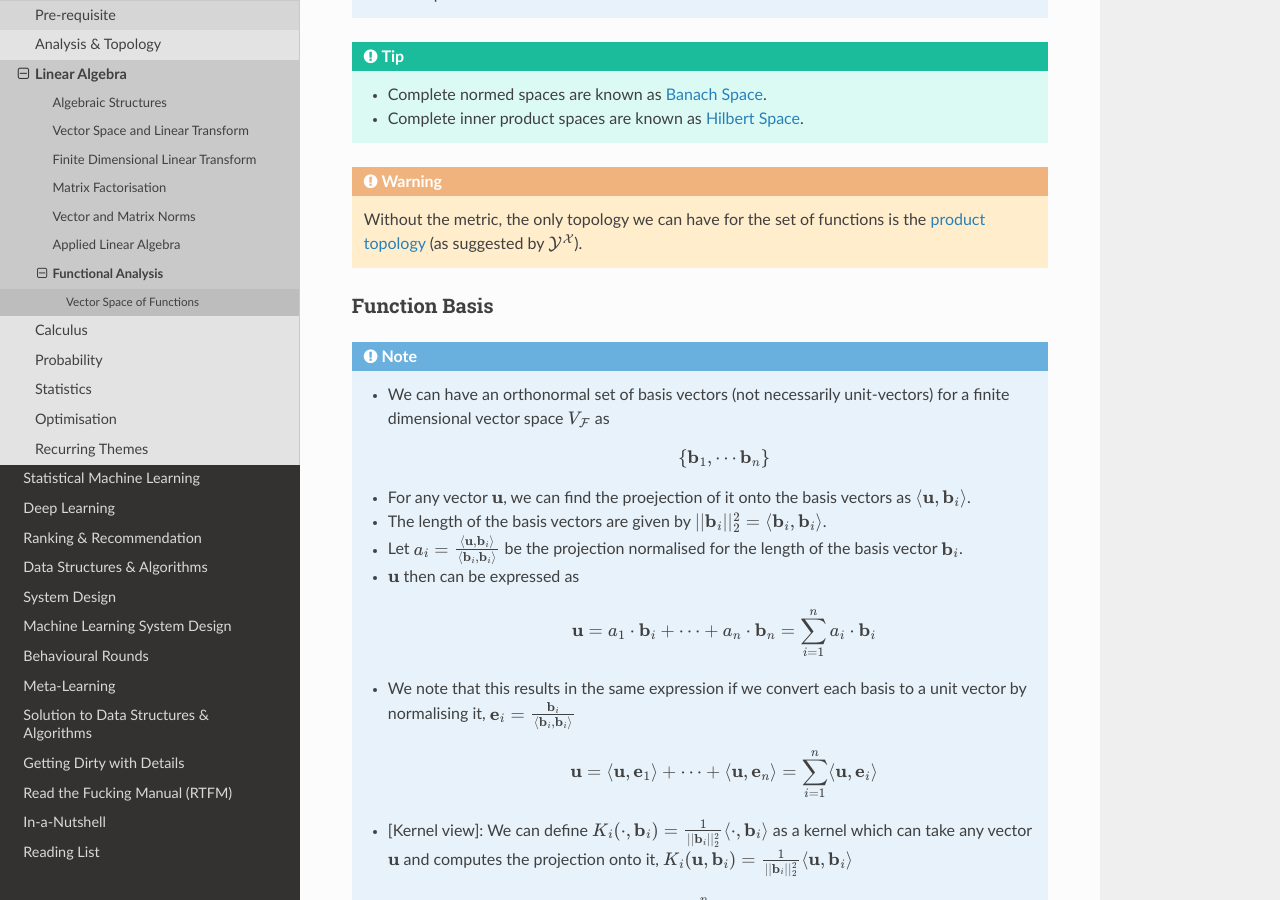
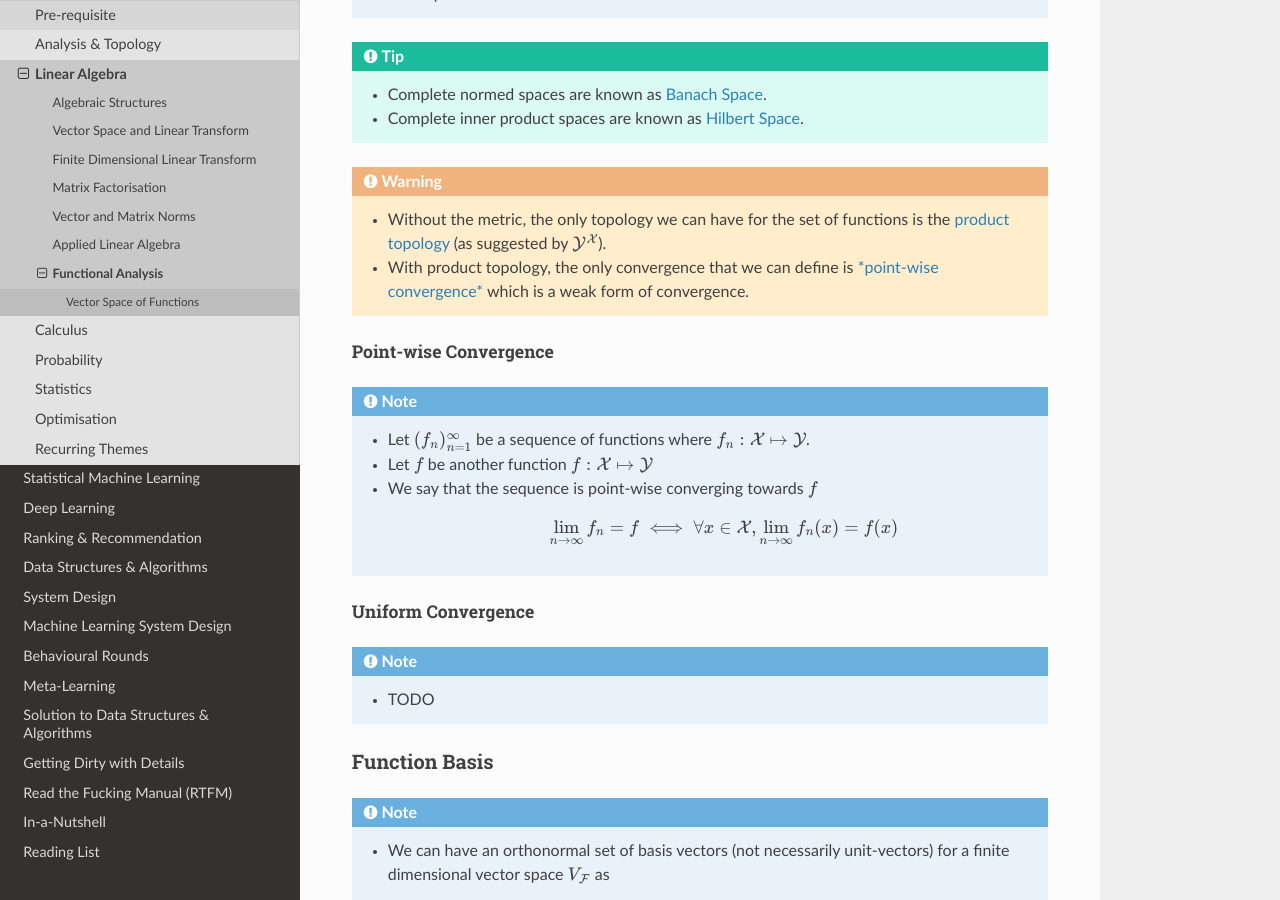
Before and after one commit to uselesstechjunks/leetcode, a Sphinx documentation site: the page built from docs/source/math/linalg/funan.rst, in a window 1280 px wide and 900 px high, scrolled down 4760 px. Built offline with Sphinx 7.4.7 and the Read the Docs theme 2.0.0, drawn with Linux system fonts in a browser that asks for light colours.

Commit message:
Update funan.rst

```diff
--- a/docs/source/math/linalg/funan.rst
+++ b/docs/source/math/linalg/funan.rst
@@ -155,7 +155,22 @@ Topological Notes
 	* Complete inner product spaces are known as `Hilbert Space <https://en.wikipedia.org/wiki/Hilbert_space>`_.
 
 .. warning::
-	Without the metric, the only topology we can have for the set of functions is the `product topology <https://en.wikipedia.org/wiki/Product_topology>`_ (as suggested by :math:`\mathcal{Y}^{\mathcal{X}}`).
+	* Without the metric, the only topology we can have for the set of functions is the `product topology <https://en.wikipedia.org/wiki/Product_topology>`_ (as suggested by :math:`\mathcal{Y}^{\mathcal{X}}`).
+	* With product topology, the only convergence that we can define is `*point-wise convergence* <https://en.wikipedia.org/wiki/Pointwise_convergence#topology_of_pointwise_convergence>`_ which is a weak form of convergence.
+
+Point-wise Convergence
+^^^^^^^^^^^^^^^^^^^^^^^^^^^^^^^^^^^^^^^^^^^^^^^^^^^^^^^^^^^^^^^^^^^^^^^^^^^^^^^^
+.. note::
+	* Let :math:`(f_n)_{n=1}^\infty` be a sequence of functions where :math:`f_n:\mathcal{X}\mapsto\mathcal{Y}`.
+	* Let :math:`f` be another function :math:`f:\mathcal{X}\mapsto\mathcal{Y}`
+	* We say that the sequence is point-wise converging towards :math:`f`
+
+		.. math:: \lim\limits_{n\to\infty}f_n=f\iff\forall x\in\mathcal{X}, \lim\limits_{n\to\infty}f_n(x)=f(x)
+
+Uniform Convergence
+^^^^^^^^^^^^^^^^^^^^^^^^^^^^^^^^^^^^^^^^^^^^^^^^^^^^^^^^^^^^^^^^^^^^^^^^^^^^^^^^
+.. note::
+	* TODO
 
 Function Basis
 ================================================================================
```
